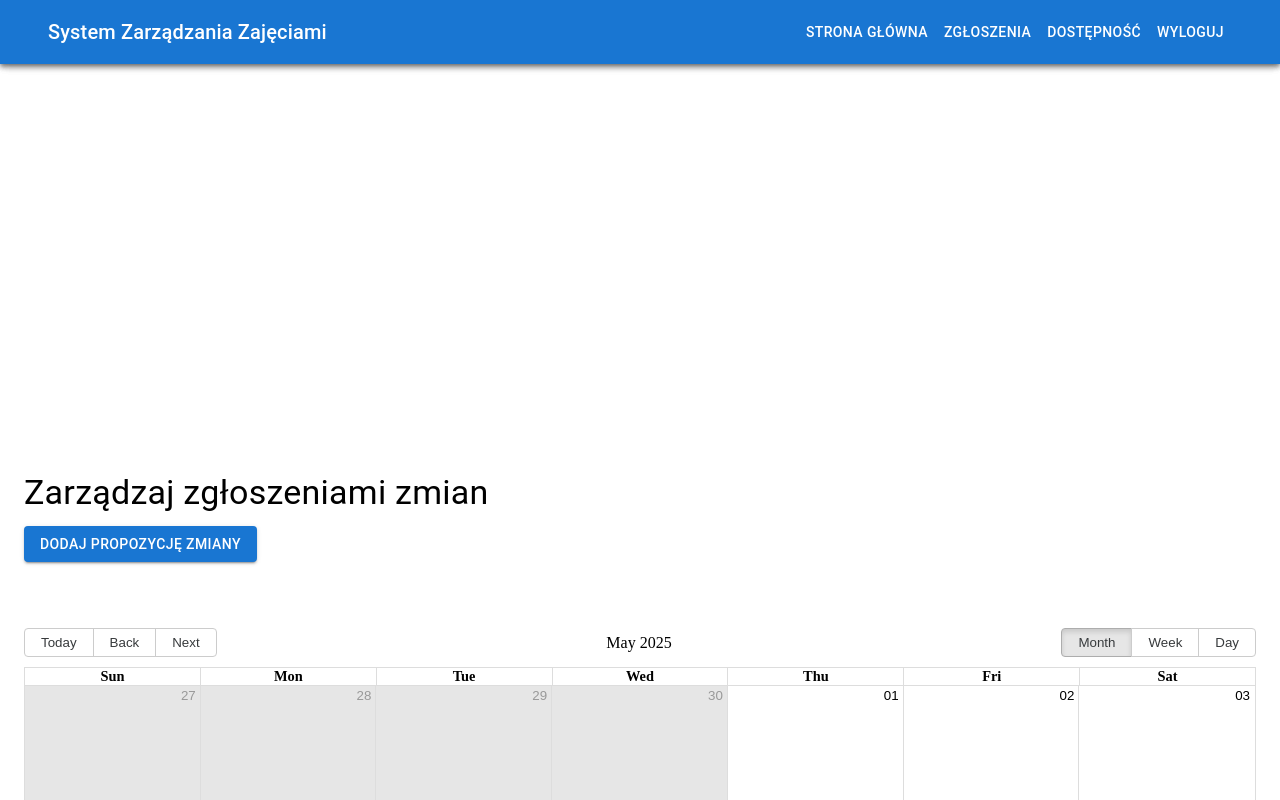
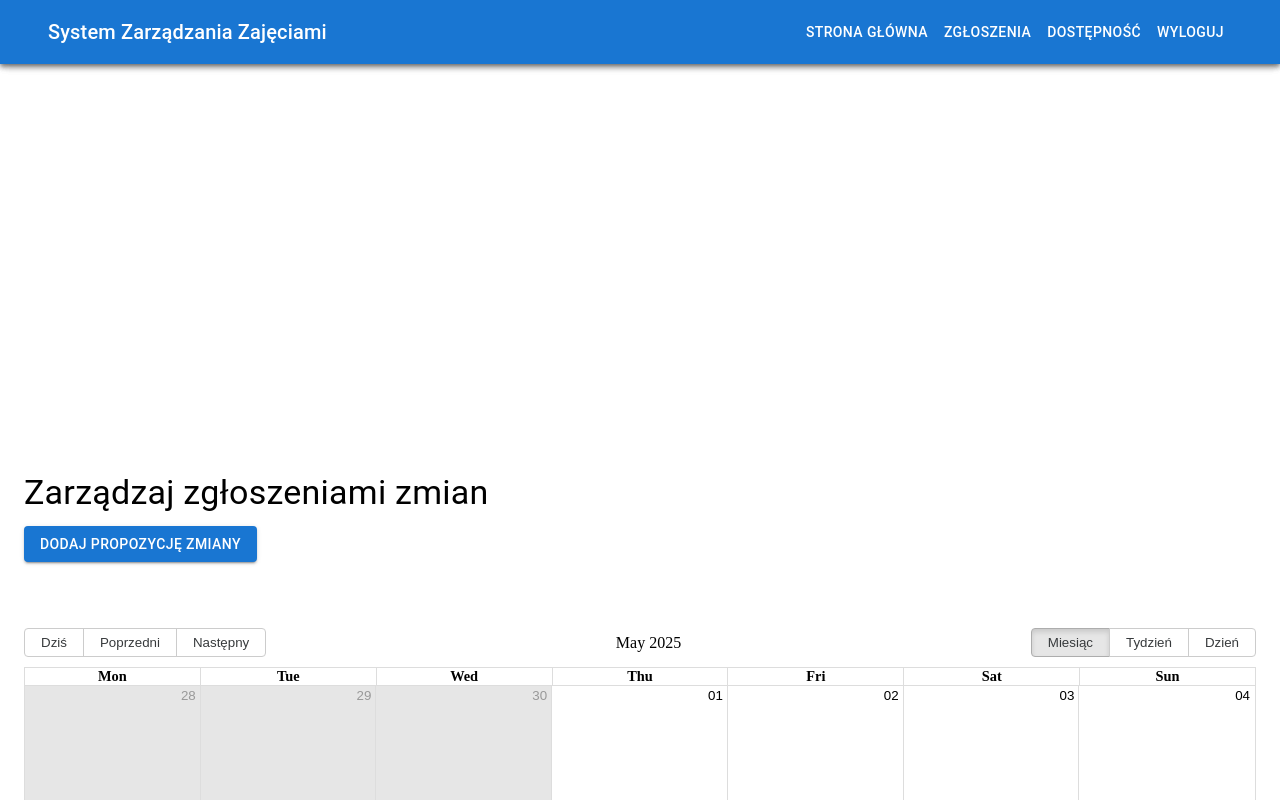
Before and after one commit to mplazax/software-engineering-agh, a React (Create React App) app in the folder frontend/: page /requests in a window 1280 px wide. Shown: the top 800 px of the page. Built offline with nearby package versions, Linux system fonts and the light colour scheme; no server answers.

Commit message:
poruszanie się po kalendarzu

```diff
--- a/frontend/src/pages/ChangeRequestsPage.js
+++ b/frontend/src/pages/ChangeRequestsPage.js
@@ -14,15 +14,23 @@ import { format, parse, startOfWeek, getDay } from "date-fns";
 import "react-big-calendar/lib/css/react-big-calendar.css";
 import Navbar from "../components/Navbar";
 import { apiRequest } from "../services/apiService";
+import { pl } from "date-fns/locale"; // Dodaj ten import
 
-const locales = { "en-US": require("date-fns/locale/en-US") };
-const localizer = dateFnsLocalizer({ format, parse, startOfWeek, getDay, locales });
+const locales = { "pl": pl }; // Ustaw polski locale
+const localizer = dateFnsLocalizer({
+  format,
+  parse,
+  startOfWeek: () => startOfWeek(new Date(), { weekStartsOn: 1 }), // tydzień od poniedziałku
+  getDay,
+  locales,
+});
 
 const ChangeRequestsPage = () => {
   const [events, setEvents] = useState([]);
   const [openProposal, setOpenProposal] = useState(false);
   const [formData, setFormData] = useState({ start: "", end: "" });
   const [view, setView] = useState(Views.MONTH);
+  const [date, setDate] = useState(new Date()); // Dodaj stan daty
 
   useEffect(() => {
     fetchAllEvents();
@@ -84,6 +92,33 @@ const ChangeRequestsPage = () => {
       .catch((error) => console.error("Błąd podczas dodawania propozycji:", error));
   };
 
+  // Funkcje do obsługi nawigacji
+  const handleNavigate = (action) => {
+    let newDate = new Date(date);
+    if (action === "TODAY") {
+      newDate = new Date();
+    } else if (action === "PREV") {
+      if (view === Views.MONTH) {
+        newDate.setMonth(newDate.getMonth() - 1);
+      } else if (view === Views.WEEK) {
+        newDate.setDate(newDate.getDate() - 7);
+      } else if (view === Views.DAY) {
+        newDate.setDate(newDate.getDate() - 1);
+      }
+    } else if (action === "NEXT") {
+      if (view === Views.MONTH) {
+        newDate.setMonth(newDate.getMonth() + 1);
+      } else if (view === Views.WEEK) {
+        newDate.setDate(newDate.getDate() + 7);
+      } else if (view === Views.DAY) {
+        newDate.setDate(newDate.getDate() + 1);
+      }
+    } else if (action instanceof Date) {
+      newDate = action;
+    }
+    setDate(newDate);
+  };
+
   return (
     <Box>
       <Navbar />
@@ -103,6 +138,26 @@ const ChangeRequestsPage = () => {
           views={[Views.MONTH, Views.WEEK, Views.DAY]}
           onView={(newView) => setView(newView)}
           view={view}
+          date={date} // Ustaw aktualną datę
+          onNavigate={handleNavigate} // Obsłuż nawigację
+          messages={{
+            date: "Data",
+            time: "Czas",
+            event: "Wydarzenie",
+            allDay: "Cały dzień",
+            week: "Tydzień",
+            work_week: "Tydzień roboczy",
+            day: "Dzień",
+            month: "Miesiąc",
+            previous: "Poprzedni",
+            next: "Następny",
+            yesterday: "Wczoraj",
+            tomorrow: "Jutro",
+            today: "Dziś",
+            agenda: "Agenda",
+            noEventsInRange: "Brak wydarzeń w tym zakresie.",
+            showMore: (total) => `+${total} więcej`,
+          }}
         />
       </Box>
 
```
